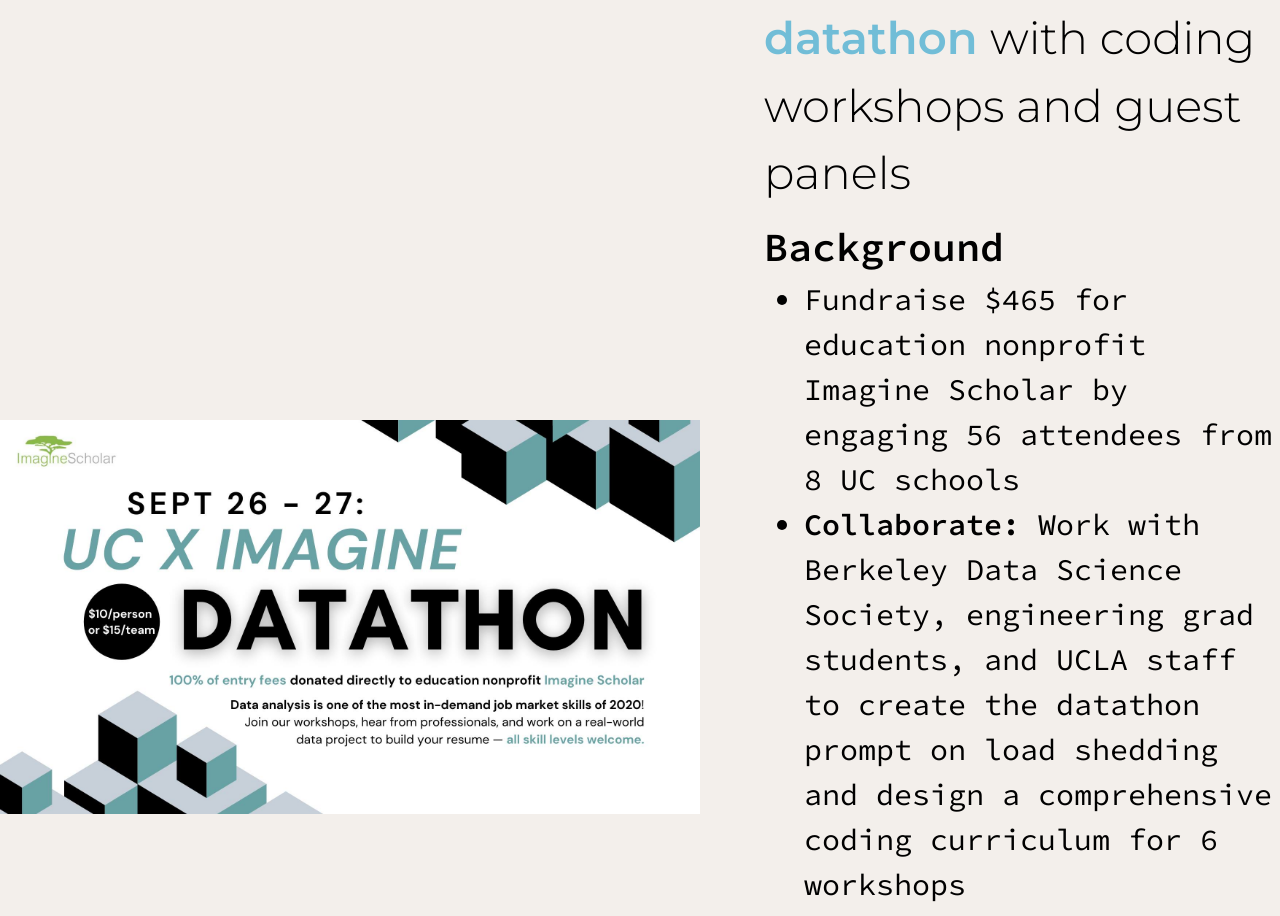
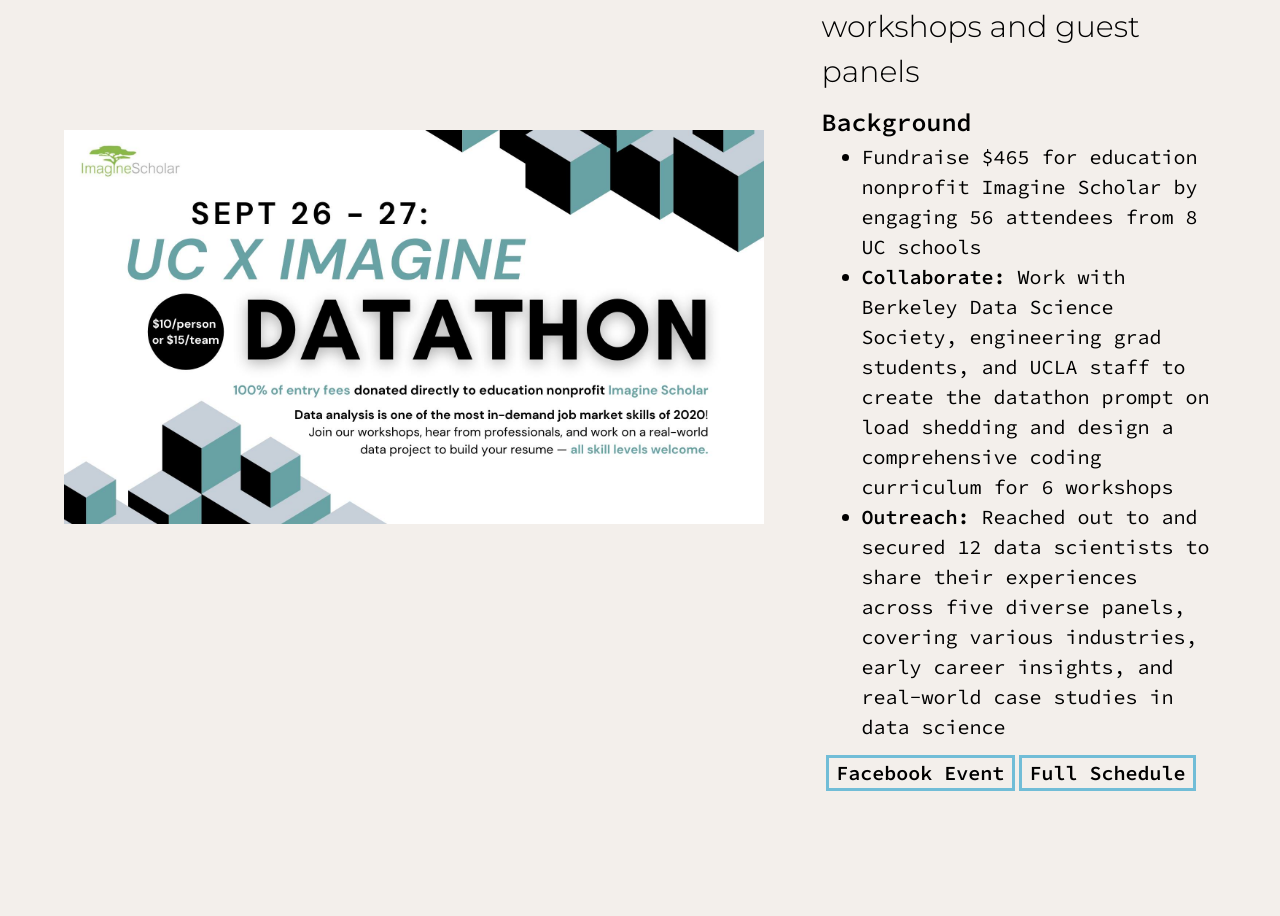
Before and after one commit to hchao7/portfolio, a React (Create React App) app: page /pages/LeadershipPage.js in a window 1280 px wide. Shown: the part 383-1299 px from the top of the page. After the commit the page ends 1208 px from the top, so only its background shows below. Built offline with nearby package versions, Linux system fonts and the light colour scheme.

Commit message:
Edit dimensions

```diff
--- a/src/App.css
+++ b/src/App.css
@@ -91,8 +91,9 @@
   flex-direction: row;
   justify-content: center;
   align-items: center;
-  width: 100%;
+  width: 90%;
   height: auto;
+  margin: auto;
   padding: 30px 0px 30px 0px;
   background-color: rgb(243, 239, 235);
   /* border: 1px solid black; */
@@ -138,21 +139,21 @@
   /* height: 100px; */
   font-family: "Montserrat", sans-serif;
   font-weight: 300;
-  font-size: 45px;
+  font-size: 30px;
   /* background-color: lightblue; */
 }
 
 .project__subheading {
   font-family: "Source Code Pro", sans-serif;
   font-weight: 600;
-  font-size: 40px;
+  font-size: 25px;
   /* background-color: mediumturquoise; */
 }
 
 .project__description {
   font-family: "Source Code Pro", sans-serif;
   font-weight: 400;
-  font-size: 30px;
+  font-size: 20px;
 }
 
 .project__links {
@@ -169,7 +170,7 @@
 .project__button {
   font-family: "Source Code Pro", sans-serif;
   font-weight: 600;
-  font-size: 25px;
+  font-size: 20px;
   border: 3px solid rgb(113, 189, 215);
   padding: 0% 2% 0% 2%;
   text-decoration: none;
--- a/src/pages/FrontEndProjectsPage.js
+++ b/src/pages/FrontEndProjectsPage.js
@@ -50,7 +50,7 @@
           </ul>
         </div>
         <div class="project__links">
-          <a href="https://github.com/hchao7/recipe-page-main" target="_blank"
+          <a href="https://github.com/hchao7/portfolio" target="_blank"
             class="project__button">Git Repo</a>
         </div>
       </div>
```
